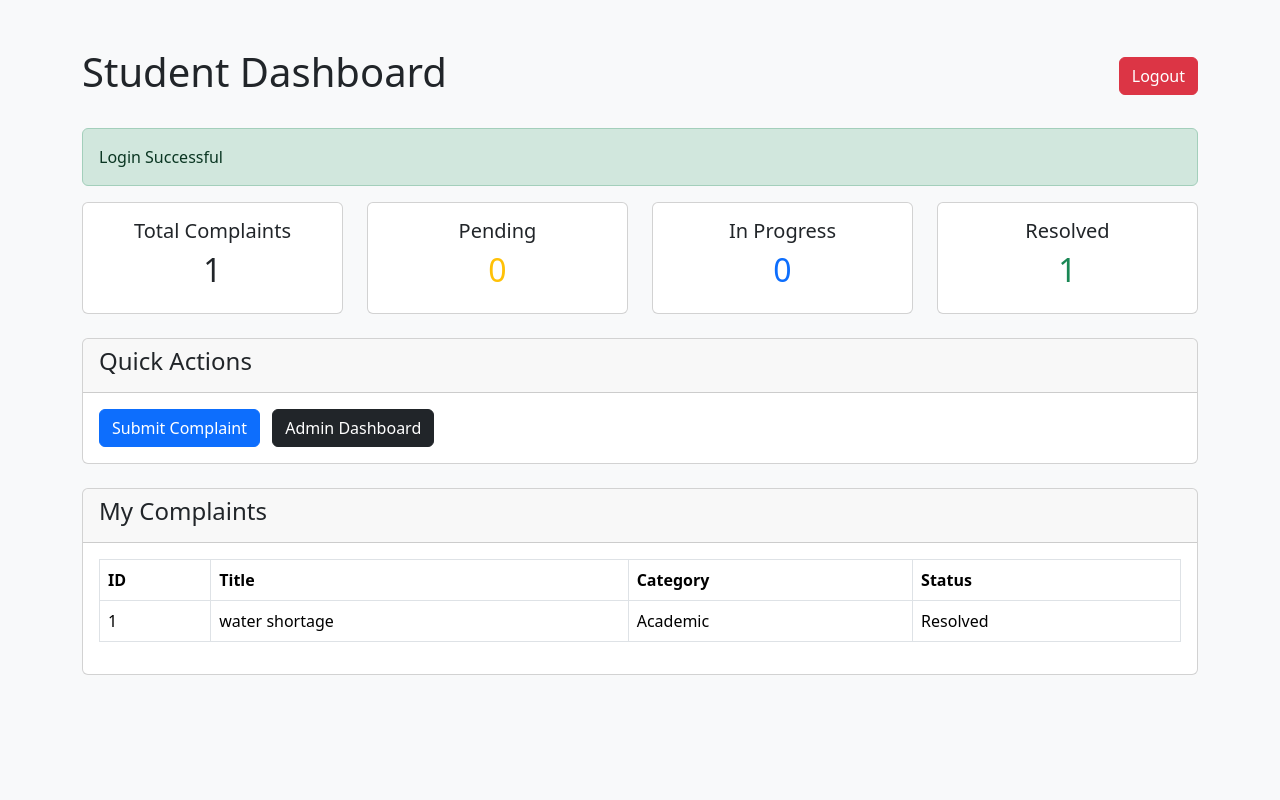
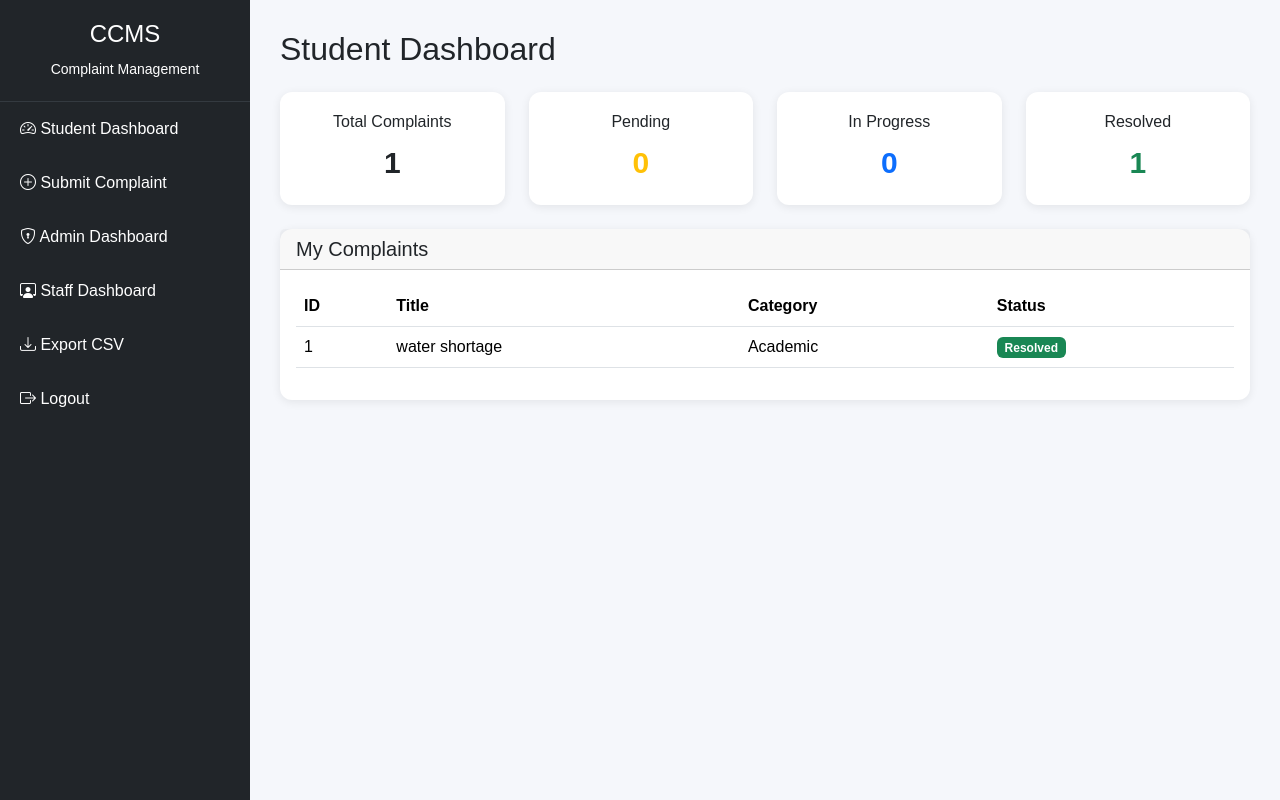
Before and after one commit to Anirudhnairu/College-Complaint, a Flask app: page /dashboard in a window 1280 px wide. Run offline with Flask 3, Linux system fonts and the light colour scheme.

Commit message:
College Complaint Management v1

```diff
--- a/app.py
+++ b/app.py
@@ -172,8 +172,35 @@ def admin_dashboard():
 
 # UPDATE COMPLAINT
 @app.route("/update-complaint/<int:complaint_id>",
-           methods=["POST"])
+           methods=["GET", "POST"])
 def update_complaint(complaint_id):
+
+    print("UPDATE ROUTE HIT")
+
+    return f"Complaint ID = {complaint_id}"
+def update_complaint(complaint_id):
+
+    print("UPDATE ROUTE HIT")
+
+    print(request.form)
+
+    complaint = Complaint.query.get_or_404(
+        complaint_id
+    )
+
+    complaint.status = request.form.get(
+        "status"
+    )
+
+    complaint.assigned_to = request.form.get(
+        "assigned_to"
+    )
+
+    db.session.commit()
+
+    print("UPDATED SUCCESSFULLY")
+
+    return redirect("/admin")
 
     complaint = Complaint.query.get_or_404(
         complaint_id
@@ -263,7 +290,9 @@ def export_csv():
 def logout():
 
     return redirect("/")
-
+@app.route("/test")
+def test():
+    return "TEST ROUTE WORKING"
 
 with app.app_context():
     db.create_all()
--- a/templates/base.html
+++ b/templates/base.html
@@ -0,0 +1,129 @@
+<!DOCTYPE html>
+<html>
+
+<head>
+
+    <title>{{ title if title else "College Complaint Management System" }}</title>
+
+    <link href="https://cdn.jsdelivr.net/npm/bootstrap@5.3.3/dist/css/bootstrap.min.css"
+          rel="stylesheet">
+
+    <link rel="stylesheet"
+          href="https://cdn.jsdelivr.net/npm/bootstrap-icons@1.11.3/font/bootstrap-icons.min.css">
+
+    <style>
+
+        body{
+            margin:0;
+            background:#f5f7fb;
+            font-family:Arial, sans-serif;
+        }
+
+        .sidebar{
+            width:250px;
+            height:100vh;
+            position:fixed;
+            left:0;
+            top:0;
+            background:#212529;
+            color:white;
+            overflow-y:auto;
+        }
+
+        .sidebar-header{
+            padding:20px;
+            text-align:center;
+            border-bottom:1px solid #343a40;
+        }
+
+        .sidebar a{
+            display:block;
+            color:white;
+            text-decoration:none;
+            padding:15px 20px;
+        }
+
+        .sidebar a:hover{
+            background:#343a40;
+        }
+
+        .main-content{
+            margin-left:250px;
+            padding:30px;
+        }
+
+        .card{
+            border:none;
+            border-radius:12px;
+            box-shadow:0 2px 10px rgba(0,0,0,0.08);
+        }
+
+        .stat-card{
+            text-align:center;
+            padding:20px;
+        }
+
+        .stat-number{
+            font-size:30px;
+            font-weight:bold;
+        }
+
+    </style>
+
+</head>
+
+<body>
+
+<div class="sidebar">
+
+    <div class="sidebar-header">
+
+        <h4>CCMS</h4>
+
+        <small>
+            Complaint Management
+        </small>
+
+    </div>
+
+    <a href="/dashboard">
+        <i class="bi bi-speedometer2"></i>
+        Student Dashboard
+    </a>
+
+    <a href="/submit-complaint">
+        <i class="bi bi-plus-circle"></i>
+        Submit Complaint
+    </a>
+
+    <a href="/admin">
+        <i class="bi bi-shield-lock"></i>
+        Admin Dashboard
+    </a>
+
+    <a href="/staff">
+        <i class="bi bi-person-workspace"></i>
+        Staff Dashboard
+    </a>
+
+    <a href="/export-csv">
+        <i class="bi bi-download"></i>
+        Export CSV
+    </a>
+
+    <a href="/logout">
+        <i class="bi bi-box-arrow-right"></i>
+        Logout
+    </a>
+
+</div>
+
+<div class="main-content">
+
+    {% block content %}
+    {% endblock %}
+
+</div>
+
+</body>
+</html>
--- a/templates/student/dashboard.html
+++ b/templates/student/dashboard.html
@@ -1,52 +1,21 @@
-<!DOCTYPE html>
-<html>
+{% extends "base.html" %}
 
-<head>
+{% block content %}
 
-    <title>Student Dashboard</title>
-
-    <link href="https://cdn.jsdelivr.net/npm/bootstrap@5.3.3/dist/css/bootstrap.min.css"
-          rel="stylesheet">
-
-</head>
-
-<body class="bg-light">
-
-<div class="container mt-5">
-
-   <div class="d-flex justify-content-between align-items-center mb-4">
-
-    <h1>
+<h2 class="mb-4">
     Student Dashboard
-    </h1>
-
-    <a href="/logout"
-       class="btn btn-danger">
-
-        Logout
-
-    </a>
-
-</div>
-
-    <div class="alert alert-success">
-
-        Login Successful
-
-    </div>
+</h2>
 
 <div class="row mb-4">
 
     <div class="col-md-3">
 
-            <div class="card text-center">
+        <div class="card stat-card">
 
-                <div class="card-body">
+            <h6>Total Complaints</h6>
 
-                    <h5>Total Complaints</h5>
-
-                    <h2>{{ total }}</h2>
-
+            <div class="stat-number">
+                {{ total }}
             </div>
 
         </div>
@@ -55,16 +24,12 @@
 
     <div class="col-md-3">
 
-            <div class="card text-center">
+        <div class="card stat-card">
 
-                <div class="card-body">
+            <h6>Pending</h6>
 
-                    <h5>Pending</h5>
-
-                    <h2 class="text-warning">
+            <div class="stat-number text-warning">
                 {{ pending }}
-                    </h2>
-
             </div>
 
         </div>
@@ -73,16 +38,12 @@
 
     <div class="col-md-3">
 
-            <div class="card text-center">
+        <div class="card stat-card">
 
-                <div class="card-body">
+            <h6>In Progress</h6>
 
-                    <h5>In Progress</h5>
-
-                    <h2 class="text-primary">
+            <div class="stat-number text-primary">
                 {{ progress }}
-                    </h2>
-
             </div>
 
         </div>
@@ -91,16 +52,12 @@
 
     <div class="col-md-3">
 
-            <div class="card text-center">
+        <div class="card stat-card">
 
-                <div class="card-body">
+            <h6>Resolved</h6>
 
-                    <h5>Resolved</h5>
-
-                    <h2 class="text-success">
+            <div class="stat-number text-success">
                 {{ resolved }}
-                    </h2>
-
             </div>
 
         </div>
@@ -113,45 +70,15 @@
 
     <div class="card-header">
 
-            <h4>
-                Quick Actions
-            </h4>
+        <h5 class="mb-0">
+            My Complaints
+        </h5>
 
     </div>
 
     <div class="card-body">
 
-            <a href="/submit-complaint"
-               class="btn btn-primary">
-
-                Submit Complaint
-
-            </a>
-
-            <a href="/admin"
-               class="btn btn-dark ms-2">
-
-                Admin Dashboard
-
-            </a>
-
-        </div>
-
-    </div>
-
-    <div class="card mt-4">
-
-        <div class="card-header">
-
-            <h4>
-                My Complaints
-            </h4>
-
-        </div>
-
-        <div class="card-body">
-
-            <table class="table table-bordered">
+        <table class="table table-hover">
 
             <thead>
 
@@ -178,7 +105,29 @@
 
                     <td>{{ complaint.category }}</td>
 
-                        <td>{{ complaint.status }}</td>
+                    <td>
+
+                        {% if complaint.status == 'Resolved' %}
+
+                        <span class="badge bg-success">
+                            Resolved
+                        </span>
+
+                        {% elif complaint.status == 'In Progress' %}
+
+                        <span class="badge bg-primary">
+                            In Progress
+                        </span>
+
+                        {% else %}
+
+                        <span class="badge bg-warning text-dark">
+                            Pending
+                        </span>
+
+                        {% endif %}
+
+                    </td>
 
                 </tr>
 
@@ -192,8 +141,4 @@
 
 </div>
 
-</div>
-
-</body>
-
-</html>
+{% endblock %}
```
Also changed, not shown: templates/admin/dashboard.html (+81 -45 lines), instance/complaint.db. Lines whose indentation alone changed are shown as unchanged.
